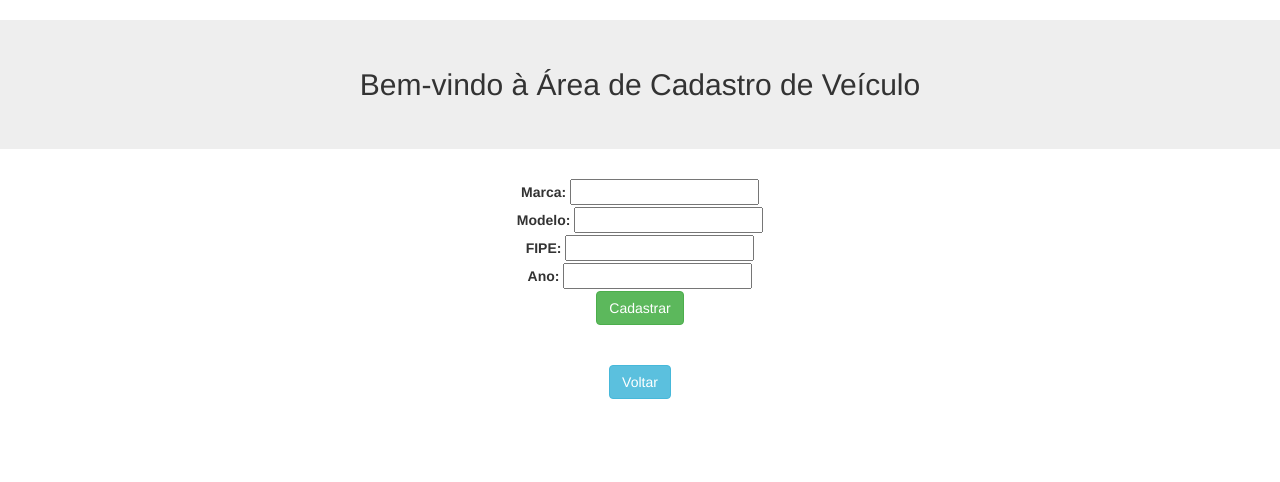
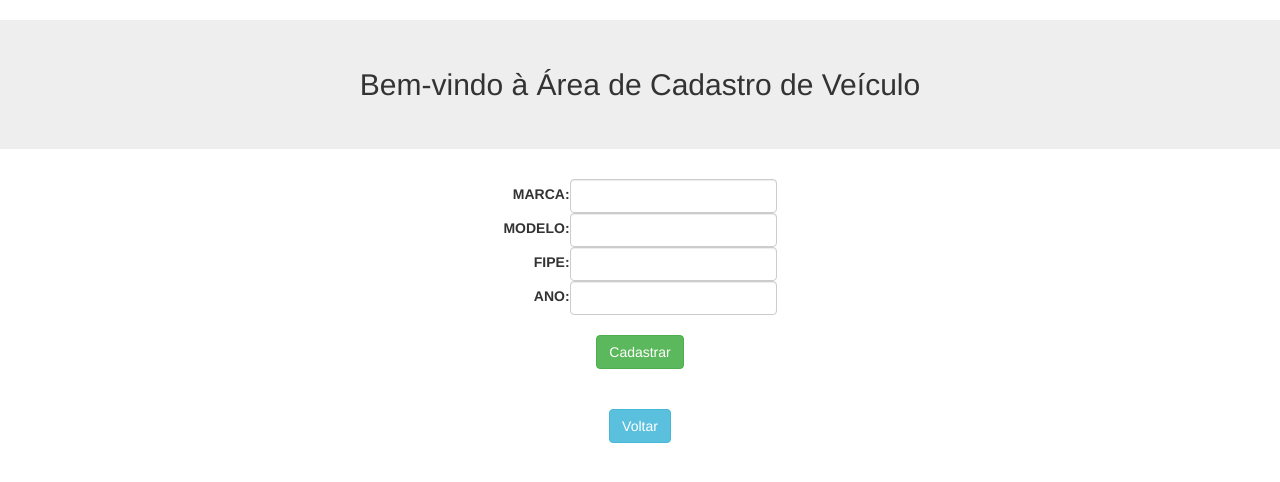
Before and after one commit to UFOP-CSI477/2018-01-Trabalho-Final-Elaboracao-Seguros, a PHP site: page /view/veiculo/areaVeiculo.php in a window 1280 px wide. Shown: the top 482 px of the page. Run offline with PHP 8.4, Linux system fonts and the light colour scheme.

Commit message:
Add files via upload

```diff
--- a/TrabalhoFinal/mvc/router.php
+++ b/TrabalhoFinal/mvc/router.php
@@ -100,4 +100,9 @@
 		include 'view/veiculo/areaVeiculo.php';
 	}
 
+	else if($op == 14){ //Direciona para tela inicial
+
+		include 'index.php';
+	}
+
  ?>
--- a/TrabalhoFinal/mvc/view/cliente/areaCliente.php
+++ b/TrabalhoFinal/mvc/view/cliente/areaCliente.php
@@ -6,6 +6,11 @@
 	<link rel="stylesheet" href="./css/bootstrap.css">
 </head>
 <body>
+		<br>
+		<div align="right">
+			<a href="router.php?op=14" ><button class="btn btn-warning">Sair</button></a>
+		</div>
+
 		<h1 class="jumbotron text-center">Bem-vindo à Área do Cliente</h1>
 
 		<center>
--- a/TrabalhoFinal/mvc/view/funcionario/areaFuncionario.php
+++ b/TrabalhoFinal/mvc/view/funcionario/areaFuncionario.php
@@ -6,6 +6,11 @@
 	<link rel="stylesheet" href="./css/bootstrap.css">
 </head>
 <body>
+		<br>
+		<div align="right">
+			<a href="router.php?op=14"><button class="btn btn-warning">Sair</button></a>
+		</div>
+
 		<h2 class="jumbotron text-center">Bem-vindo à Área de Funcionário</h2>
 
 		<center><h3>Lista de Solicitações Pendentes</h3></center>
--- a/TrabalhoFinal/mvc/view/veiculo/areaVeiculo.php
+++ b/TrabalhoFinal/mvc/view/veiculo/areaVeiculo.php
@@ -9,16 +9,36 @@
 		<h2 class="jumbotron text-center">Bem-vindo à Área de Cadastro de Veículo</h2>
 
 		<center>
-			<form action="router.php?op=13" method="post">
-				<label>Marca: </label>
-				<input type="text" name="marca" required><br>
-				<label>Modelo: </label>
-				<input type="text" name="modelo" required><br>
-				<label>FIPE: </label>
-				<input type="text" name="fipe" required><br>
-				<label>Ano: </label>
-				<input type="text" name="ano" required><br>
+			<form class="form-inline" action="router.php?op=13" method="post">
+				<table>
+					<tr>
+						<th></th>
+						<th></th>
+						<th></th>
+						<th></th>
+					</tr>
 
+					<tr>
+						<td align="right"><label>MARCA: </label></td>
+						<td><input class="form-control" type="text" name="marca" required><br></td>
+					</tr>
+
+					<tr>
+						<td align="right"><label>MODELO: </label></td>
+						<td><input class="form-control" type="text" name="modelo" required><br></td>
+					</tr>
+
+					<tr>
+						<td align="right"><label>FIPE: </label></td>
+						<td><input class="form-control" type="text" name="fipe" required><br></td>
+					</tr>
+
+					<tr>
+						<td align="right"><label>ANO: </label></td>
+						<td><input class="form-control" type="text" name="ano" required><br></td>
+					</tr>
+				</table>
+				<br>
 				<input type="submit" class="btn btn-success" name="cadastrar" value="Cadastrar">
 			</form>
 
```
Also changed, not shown: TrabalhoFinal/mvc/index.php (+3 -4 lines).
